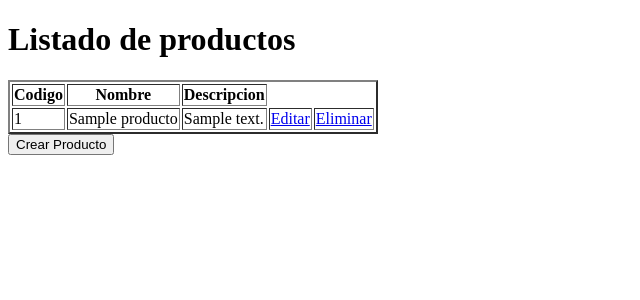
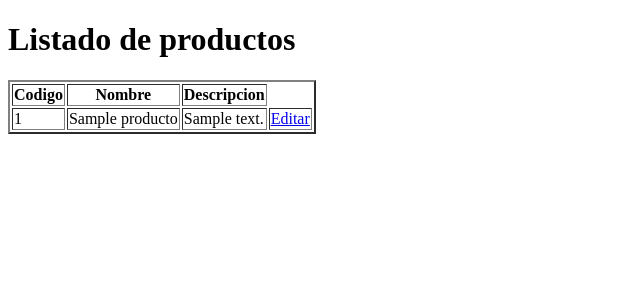
Before and after one commit to jpmorales89/warehouse_project, a Django app: template backend/templates/index.html in a window 1280 px wide. Shown: the top 300 px of the page, without its empty margins (0-640 px from the left). Run offline with Django 3.2, Linux system fonts and the light colour scheme; the template is opened without the code that fills it: values that come from a table or form of the project are taken from there, others are empty; tables that the repository leaves empty hold one stand-in row (values such as "Sample post"); parts of the project's set-up code (start-up, migrations or seed data) failed here and were passed over.

Commit message:
added postgresql folder, list product work, no gui added

```diff
--- a/backend/apps/main/views.py
+++ b/backend/apps/main/views.py
@@ -29,6 +29,7 @@ def createProduct(request):
             serializer.save()
             return JsonResponse(serializer.data, status=status.HTTP_201_CREATED)
         return JsonResponse(serializer.errors, status=status.HTTP_400_BAD_REQUEST)
+        return render(request,'create_product.html',context)
 
 def editProduct(request,id_producto):
     products =Producto.objects.get(id_producto = id_producto)
--- a/backend/backend/urls.py
+++ b/backend/backend/urls.py
@@ -22,6 +22,6 @@ urlpatterns = [
     path('',inicio,name = 'index'),
     path('api/products',createProduct,name="create_product"),
     path('api/product-list',listProduct,name="product-list"),
-    path('edit_product/<int:id_producto>/',editProduct,name='edit_product'),
+    path('api/edit-product/<int:id_producto>/',editProduct,name='edit-product'),
     path('delete_product/<int:id_producto>/',deleteProduct,name='delete_product')
 ]
--- a/backend/templates/index.html
+++ b/backend/templates/index.html
@@ -22,14 +22,13 @@
                 <td>{{allProducts.id_producto}}</td>
                 <td>{{allProducts.nombre}}</td>
                 <td>{{allProducts.descripcion}}</td>
-                <td><a href="{% url 'edit_product' allProducts.id_producto %}">Editar</a></td>
-                <td><a href="{% url 'delete_product' allProducts.id_producto %}">Eliminar</a></td>
+                <td><a href="{% url 'edit-product' allProducts.id_producto %}">Editar</a></td>
+                <!--<td><a href="{% url 'delete_product' allProducts.id_producto %}">Eliminar</a></td>-->
             </tr>
             {% endfor %}
         </tbody>
 
     </table>
-    <button type="submit">Crear Producto <a href="{% url 'edit_product' allProducts.id_producto %}"></a></button>
     {% endblock body %}
 </body>
 </html>
--- a/src/app/app-routing.module.ts
+++ b/src/app/app-routing.module.ts
@@ -7,7 +7,8 @@ import { ListProductComponent } from './components/list-product/list-product.com
 const routes: Routes = [
   { path:'',redirectTo: 'index', pathMatch: 'full'},
   { path:'api/products',component: AddProductComponent},
-  { path:'api/product-list',component: ListProductComponent}
+  { path:'api/product-list',component: ListProductComponent},
+  { path:'api/edit-product',component: AddProductComponent}
 ];
 
 @NgModule({
--- a/src/app/components/list-product/list-product.component.html
+++ b/src/app/components/list-product/list-product.component.html
@@ -11,6 +11,8 @@
             <td>{{product.id_producto}}</td>
             <td>{{product.nombre}}</td>
             <td>{{product.descripcion}}</td>
+        <!--<td><button class="btn btn-delete" (click)="delete('product.id_producto')">Eliminar</button></td>-->
+            <!--<td><a href="{% url 'delete_product' allProducts.id_producto %}">Eliminar</a></td>-->
         </tr>
     </tbody>
 </table>
```
Also changed, not shown: src/app/app.component.html (+4 -3 lines), README.md, 2 other files.
